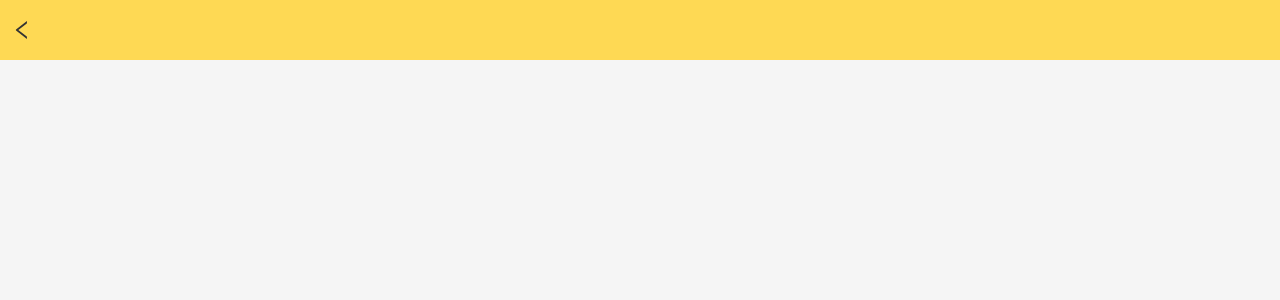
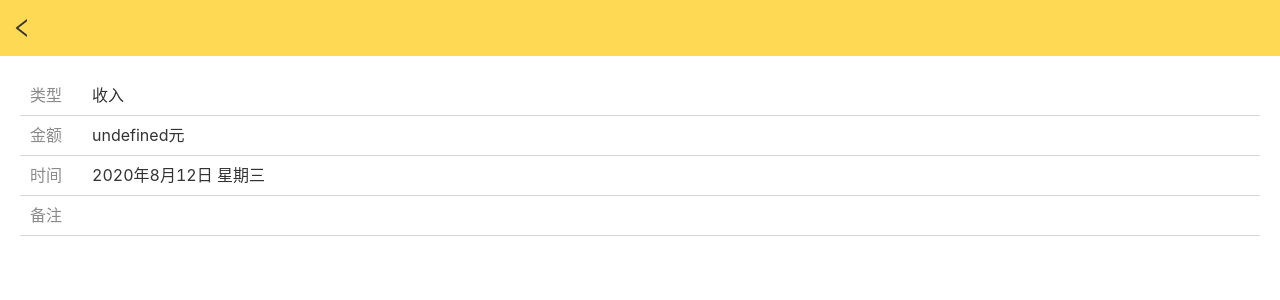
Before and after one commit to JimmeyCheung/morney-react, a React app: page /#/statistics/1 in a window 1280 px wide. Shown: the top 300 px of the page. Built offline with nearby package versions, Linux system fonts and the light colour scheme.

Commit message:
账单详情页样式调整，账单内容渲染

```diff
--- a/src/views/Statistics/RecordDetail.tsx
+++ b/src/views/Statistics/RecordDetail.tsx
@@ -4,8 +4,12 @@ import { useParams, useHistory } from 'react-router-dom';
 import { useRecords } from 'hooks/useRecords';
 import { useTags } from 'hooks/useTags';
 import Icon from 'components/Icon';
+import moment from 'moment';
 
 const Wrapper = styled.section`
+    display:flex;
+    flex-direction:column;
+    height:100vh;
     >header{
         position:relative;
         display:flex;
@@ -26,7 +30,34 @@ const Wrapper = styled.section`
             height:24px;
         }
     }
+    >main{
+        flex-shrink:1;
+        height:100%;
+        padding:20px 20px;
+        background:#fff;
+    }
 `;
+const ItemWrapper = styled.div`
+    display:flex;
+    border-bottom:1px solid var(--border-color);
+    padding:10px;
+    >.title{
+        padding-right:30px;
+        color:#8c8a8a;
+    }
+`;
+const getDay = (dayNumber: number) => {
+    const days = [
+        "星期一",
+        "星期二",
+        "星期三",
+        "星期四",
+        "星期五",
+        "星期六",
+        "星期天"
+    ];
+    return days[dayNumber - 1];
+}
 const RecordDetail = () => {
     let id = parseInt(useParams<{ id: string }>().id);
     const { records } = useRecords();
@@ -34,12 +65,31 @@ const RecordDetail = () => {
     const history = useHistory();
     const record = records.find(v => v.id === id);
     const tag = findTag(record?.tagIds[0] || -1)
+    const date = moment(record?.createdDate);
+    const items = [
+        { text: "类型", value: record?.category === "-" ? "支出" : "收入" },
+        { text: "金额", value: record?.amount + "元" },
+        { text: "时间", value: date.format("YYYY年M月D日") + " " + getDay(date.day()) },
+        { text: "备注", value: record?.note }
+    ];
     return (<Wrapper>
         <header>
             <Icon className="back-icon" name="left" onClick={() => { history.goBack() }} />
             <Icon name={tag?.icon} />
             {tag?.name}
         </header>
+        <main>
+            {
+                items.map(item => {
+                    return (
+                        <ItemWrapper>
+                            <span className="title">{item.text}</span>
+                            <span className="content">{item.value}</span>
+                        </ItemWrapper>
+                    );
+                })
+            }
+        </main>
     </Wrapper>);
 
 }
```
